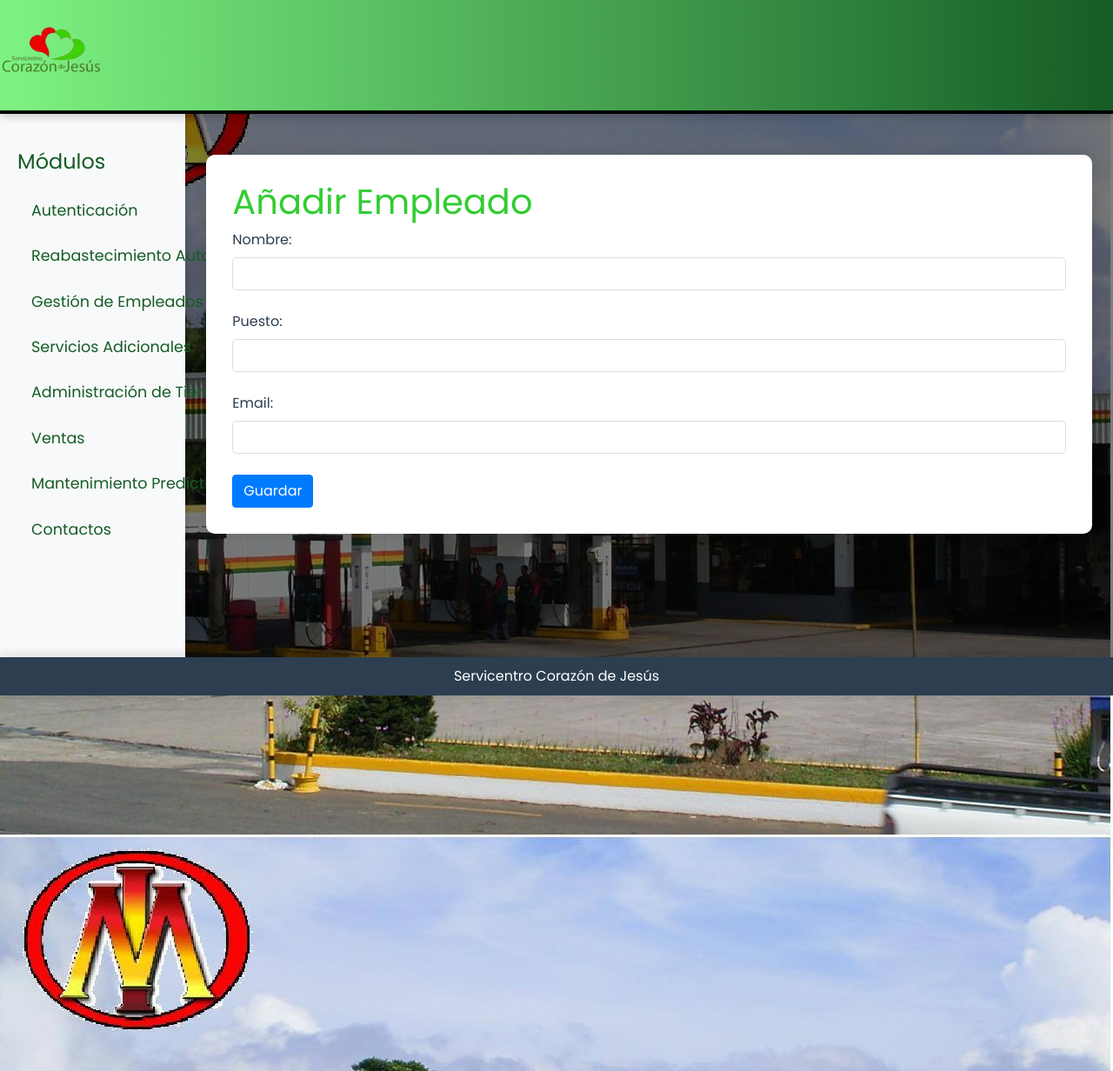
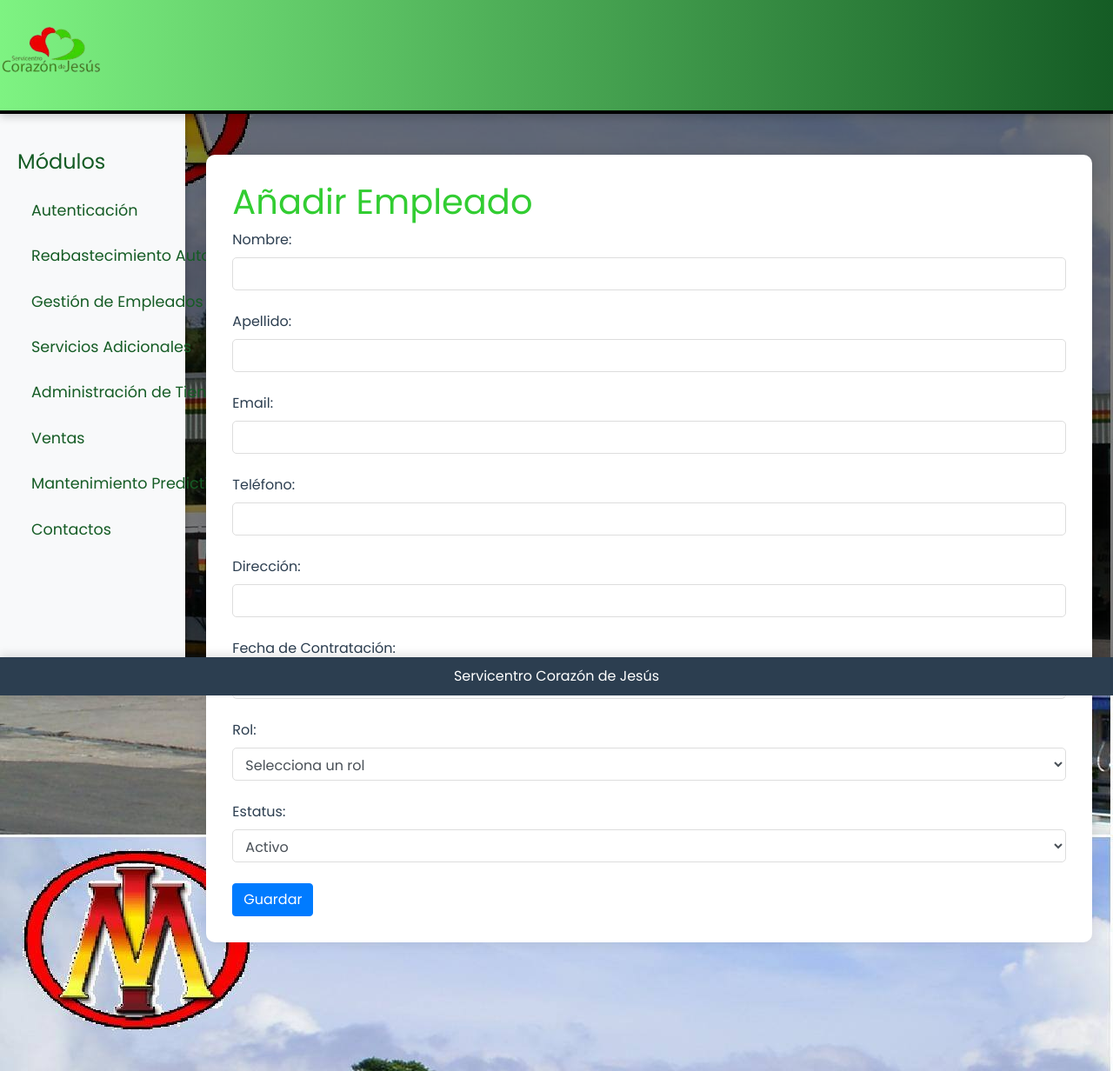
Before and after one commit to gabitoher2506/ProyectoAnalisisRequerimientos, a Flask app: page /empleados/crear_empleado in a window 1280 px wide. Shown: the top 1232 px of the page at 87% size. Run offline with Flask 3, Linux system fonts and the light colour scheme; some libraries are stand-ins or nearby versions.

Commit message:
Gestion Empleados
Listar, crear, editar y eliminar empleados
Otras funcionalidades pequeñas

```diff
--- a/app.py
+++ b/app.py
@@ -7,13 +7,13 @@ app.secret_key = 'Hola'
 def get_db_connection():
     connection = pyodbc.connect(
         'DRIVER={ODBC Driver 17 for SQL Server};'
-        'SERVER=localhost\SQLEXPRESS;'  # Cambia esto si tu instancia tiene otro nombre
+        'SERVER=Desktop\\SQLEXPRESS;'  # Cambia esto si tu instancia tiene otro nombre
         'DATABASE=ServicentroCorazonDB;'
-         'Trusted_Connection=yes;'
+        'Trusted_Connection=yes;'
     )
     return connection
 
-@app.route('/index')
+@app.route('/')
 def home():
     return render_template('index.html')
 
@@ -119,6 +119,128 @@ def reset_password():
 def EMP():
     return render_template('emp_index.html')
 
+@app.route('/empleados/crear_empleado', methods=['GET', 'POST'])
+def crear_empleado():
+    if request.method == 'POST':
+        nombre = request.form.get('nombre')
+        apellido = request.form.get('apellido')
+        email = request.form.get('email')
+        telefono = request.form.get('telefono')
+        direccion = request.form.get('direccion')
+        fecha_contratacion = request.form.get('fecha_contratacion')
+        rol = request.form.get('rol')
+        estatus = request.form.get('estatus')
+
+        # Conectar a la bd
+        try:
+            with get_db_connection() as conn:
+                cursor = conn.cursor()
+                cursor.execute("""
+                    INSERT INTO Empleados (nombre, apellido, email, telefono, direccion, fecha_contratacion, rol, estatus)
+                    VALUES (?, ?, ?, ?, ?, ?, ?, ?)
+                """, (nombre, apellido, email, telefono, direccion, fecha_contratacion, rol, estatus))
+
+                conn.commit()
+                flash('Empleado creado con éxito', 'success')
+                return redirect(url_for('detalles_empleado'))
+        except Exception as e:
+            flash(f'Error al crear el empleado: {str(e)}', 'danger')
+
+    return render_template('crear_empleado.html')
+
+@app.route('/empleados/detalles_empleado')
+def detalles_empleado():
+    try:
+        with get_db_connection() as conn:
+            cursor = conn.cursor()
+            cursor.execute("SELECT empleado_id, nombre, apellido, email, telefono, rol, estatus FROM Empleados")
+            empleados = cursor.fetchall()
+
+            empleados_list = []
+            for empleado in empleados:
+                empleados_list.append({
+                    'empleado_id': empleado.empleado_id,
+                    'nombre': empleado.nombre,
+                    'apellido': empleado.apellido,
+                    'email': empleado.email,
+                    'telefono': empleado.telefono,
+                    'rol': empleado.rol,
+                    'estatus': empleado.estatus
+                })
+
+    except Exception as e:
+        flash(f'Error al cargar la lista de empleados: {str(e)}', 'danger')
+        return redirect(url_for('crear_empleado'))
+
+    return render_template('detalles_empleado.html', empleados=empleados_list)
+
+@app.route('/empleados/editar_empleado/<int:empleado_id>', methods=['GET', 'POST'])
+def editar_empleado(empleado_id):
+    if request.method == 'POST':
+        nombre = request.form.get('nombre')
+        apellido = request.form.get('apellido')
+        email = request.form.get('email')
+        telefono = request.form.get('telefono')
+        direccion = request.form.get('direccion')
+        fecha_contratacion = request.form.get('fecha_contratacion')
+        rol = request.form.get('rol')
+        estatus = request.form.get('estatus')
+
+        # Conectar a la bd y actualizar los datos del empleado
+        try:
+            with get_db_connection() as conn:
+                cursor = conn.cursor()
+                cursor.execute("""
+                    UPDATE Empleados
+                    SET nombre = ?, apellido = ?, email = ?, telefono = ?, direccion = ?, fecha_contratacion = ?, rol = ?, estatus = ?
+                    WHERE empleado_id = ?
+                """, (nombre, apellido, email, telefono, direccion, fecha_contratacion, rol, estatus, empleado_id))
+
+                conn.commit()
+                flash('Empleado actualizado con éxito', 'success')
+                return redirect(url_for('detalles_empleado', empleado_id=empleado_id))
+        except Exception as e:
+            flash(f'Error al actualizar el empleado: {str(e)}', 'danger')
+
+    try:
+        with get_db_connection() as conn:
+            cursor = conn.cursor()
+            cursor.execute("SELECT * FROM Empleados WHERE empleado_id = ?", (empleado_id,))
+            empleado = cursor.fetchone()
+            if empleado is None:
+                flash('Empleado no encontrado', 'danger')
+                return redirect(url_for('editar_empleado'))
+
+            empleado = {
+                'empleado_id': empleado.empleado_id,
+                'nombre': empleado.nombre,
+                'apellido': empleado.apellido,
+                'email': empleado.email,
+                'telefono': empleado.telefono,
+                'direccion': empleado.direccion,
+                'fecha_contratacion': empleado.fecha_contratacion,
+                'rol': empleado.rol,
+                'estatus': empleado.estatus
+            }
+    except Exception as e:
+        flash(f'Error al cargar los datos del empleado: {str(e)}', 'danger')
+        return redirect(url_for('detalles_empleado'))
+
+    return render_template('editar_empleado.html', empleado=empleado)
+
+@app.route('/empleados/eliminar_empleado/<int:empleado_id>', methods=['POST'])
+def eliminar_empleado(empleado_id):
+    try:
+        with get_db_connection() as conn:
+            cursor = conn.cursor()
+            cursor.execute("DELETE FROM Empleados WHERE empleado_id = ?", (empleado_id,))
+            conn.commit()
+            flash('Empleado eliminado con éxito', 'success')
+    except Exception as e:
+        flash(f'Error al eliminar el empleado: {str(e)}', 'danger')
+
+    return redirect(url_for('detalles_empleado'))
+
 @app.route('/empleados/solicitar_vacaciones')
 def solicitar_vacaciones():
     return render_template('solicitar_vacaciones.html')
@@ -130,18 +252,6 @@ def ver_solicitudes():
 @app.route('/empleados/revisar_solicitud')
 def revisar_solicitud():
     return render_template('revisar_solicitud.html')
-
-@app.route('/empleados/crear_empleado')
-def crear_empleado():
-    return render_template('crear_empleado.html')
-
-@app.route('/empleados/detalles_empleado')
-def detalles_empleado():
-    return render_template('detalles_empleado.html')
-
-@app.route('/empleados/editar_empleado')
-def editar_empleado():
-    return render_template('editar_empleado.html')
 
 @app.route('/empleados/calcular_nomina')
 def calcular_nomina():
--- a/documentacion/ServicentroCorazonDB.sql
+++ b/documentacion/ServicentroCorazonDB.sql
@@ -25,7 +25,7 @@ CREATE TABLE Usuarios (
     nombre_usuario NVARCHAR(50) UNIQUE NOT NULL,
     contrasena NVARCHAR(255) NOT NULL,
     empleado_id INT NULL,
-    rol NVARCHAR(50) DEFAULT 'Usuario' CHECK (rol = 'Usuario'),
+    rol NVARCHAR(50) DEFAULT 'Cliente' CHECK (rol = 'Cliente'),
     fecha_creacion DATETIME DEFAULT GETDATE(),
     estatus NVARCHAR(10) DEFAULT 'Activo' CHECK (estatus IN ('Activo', 'Inactivo'))
 );
--- a/templates/crear_empleado.html
+++ b/templates/crear_empleado.html
@@ -11,13 +11,43 @@
             <input type="text" id="nombre" name="nombre" class="form-control" required>
         </div>
         <div class="form-group">
-            <label for="puesto">Puesto:</label>
-            <input type="text" id="puesto" name="puesto" class="form-control" required>
+            <label for="apellido">Apellido:</label>
+            <input type="text" id="apellido" name="apellido" class="form-control" required>
         </div>
         <div class="form-group">
             <label for="email">Email:</label>
             <input type="email" id="email" name="email" class="form-control" required>
         </div>
+        <div class="form-group">
+            <label for="telefono">Teléfono:</label>
+            <input type="text" id="telefono" name="telefono" class="form-control" maxlength="15">
+        </div>
+        <div class="form-group">
+            <label for="direccion">Dirección:</label>
+            <input type="text" id="direccion" name="direccion" class="form-control">
+        </div>
+        <div class="form-group">
+            <label for="fecha_contratacion">Fecha de Contratación:</label>
+            <input type="date" id="fecha_contratacion" name="fecha_contratacion" class="form-control">
+        </div>
+        <div class="form-group">
+            <label for="rol">Rol:</label>
+            <select id="rol" name="rol" class="form-control" required>
+                <option value="">Selecciona un rol</option>
+                <option value="Administrador">Administrador</option>
+                <option value="Gerente">Gerente</option>
+                <option value="Empleado">Empleado</option>
+                <option value="Tecnico">Técnico</option>
+                <option value="Mantenimiento">Mantenimiento</option>
+            </select>
+        </div>
+        <div class="form-group">
+            <label for="estatus">Estatus:</label>
+            <select id="estatus" name="estatus" class="form-control" required>
+                <option value="Activo">Activo</option>
+                <option value="Inactivo">Inactivo</option>
+            </select>
+        </div>
         <button type="submit" class="btn btn-primary">Guardar</button>
     </form>
 {% endblock %}
```
Also changed, not shown: templates/detalles_empleado.html (+38 -14 lines), templates/editar_empleado.html (+36 -5 lines).
